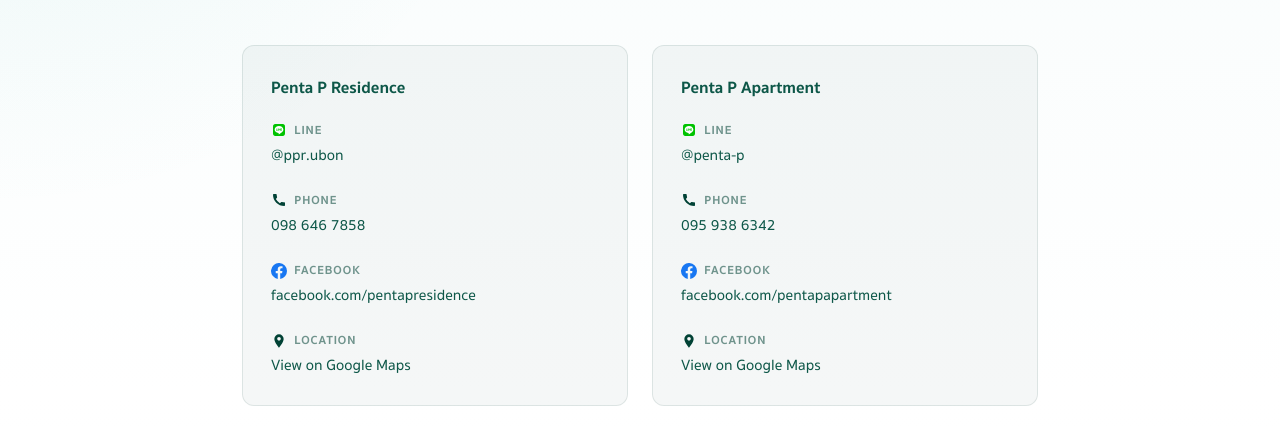
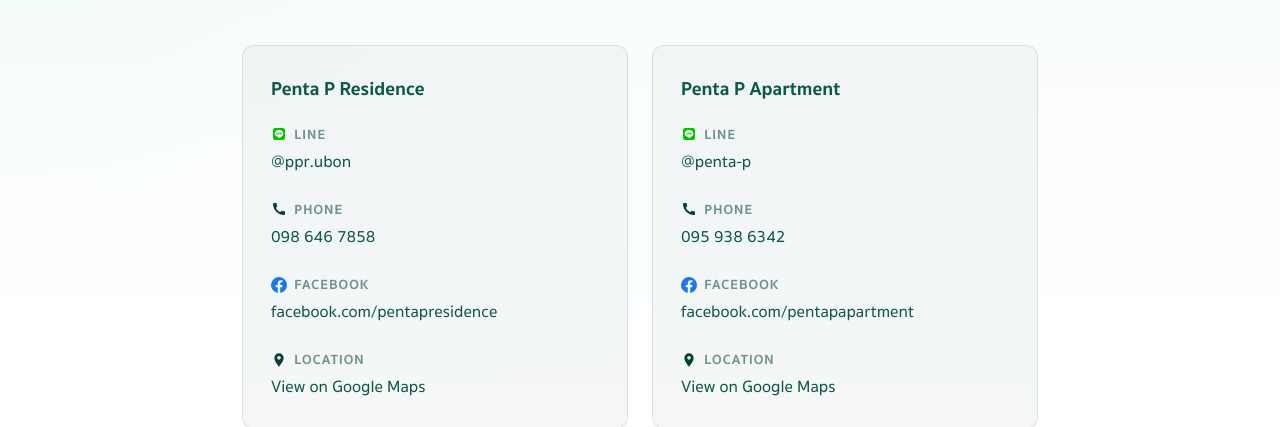
Before and after one commit to pakornpp/pentap, a website built with webpack: page src/contact.html in a window 1280 px wide. Shown: the part 347-774 px from the top of the page. Built offline with nearby package versions, Linux system fonts and the light colour scheme.

```diff
--- a/src/styles.css
+++ b/src/styles.css
@@ -1073,7 +1073,7 @@ main {
 
 .contact-biz-name {
   margin: 0 0 1.25rem;
-  font-size: 1.05rem;
+  font-size: 1.2rem;
   font-weight: 700;
   color: var(--green-700, #014235);
 }
@@ -1095,7 +1095,7 @@ main {
   align-items: center;
   gap: 0.45rem;
   margin: 0;
-  font-size: 0.75rem;
+  font-size: 0.85rem;
   font-weight: 700;
   letter-spacing: 0.08em;
   text-transform: uppercase;
@@ -1129,7 +1129,7 @@ main {
 }
 
 .contact-info-value {
-  font-size: 0.95rem;
+  font-size: 1.05rem;
   color: var(--green-700, #014235);
   text-decoration: none;
   font-weight: 500;
```
Also changed, not shown: src/template.html (+4 -0 lines).
